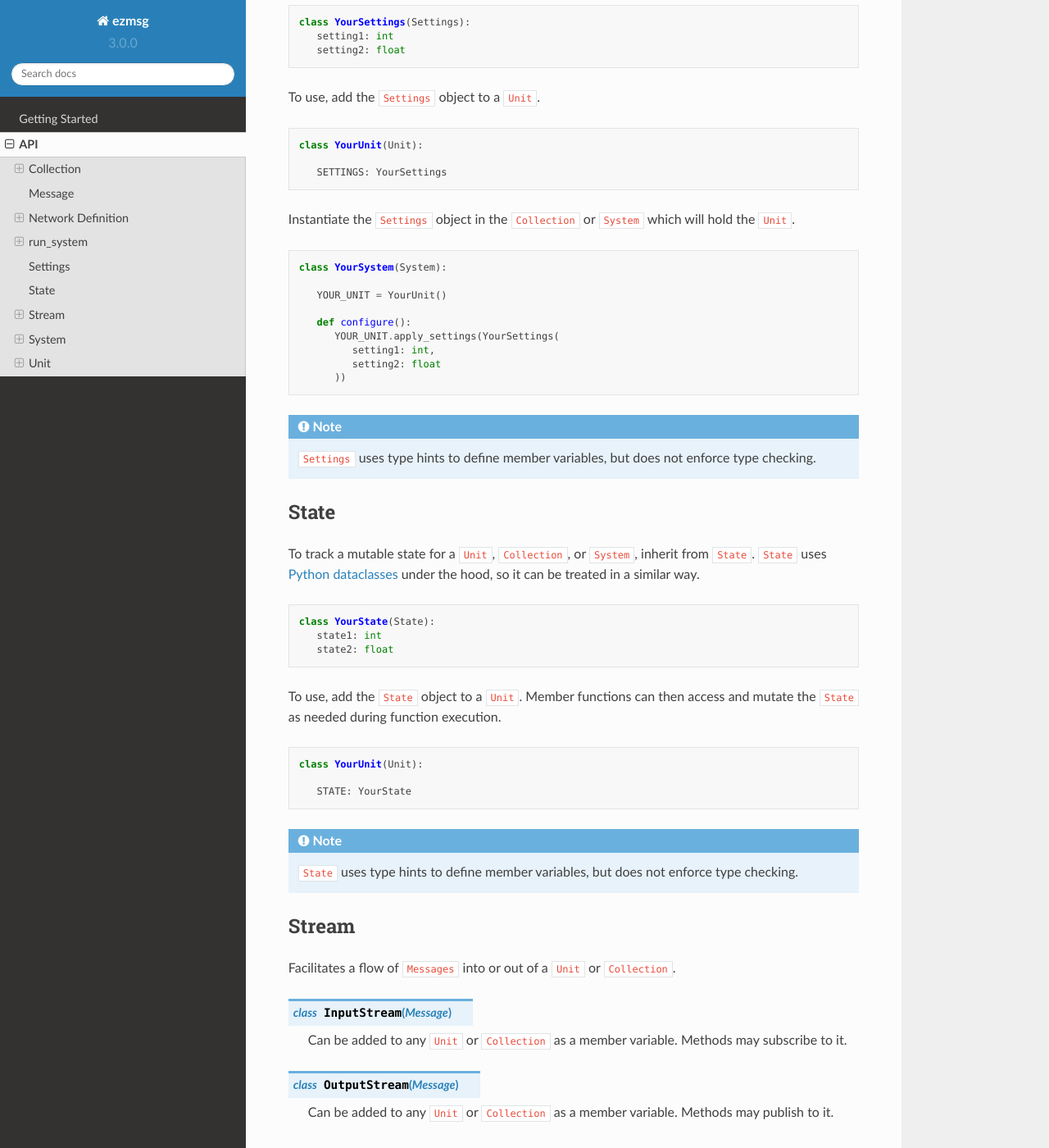
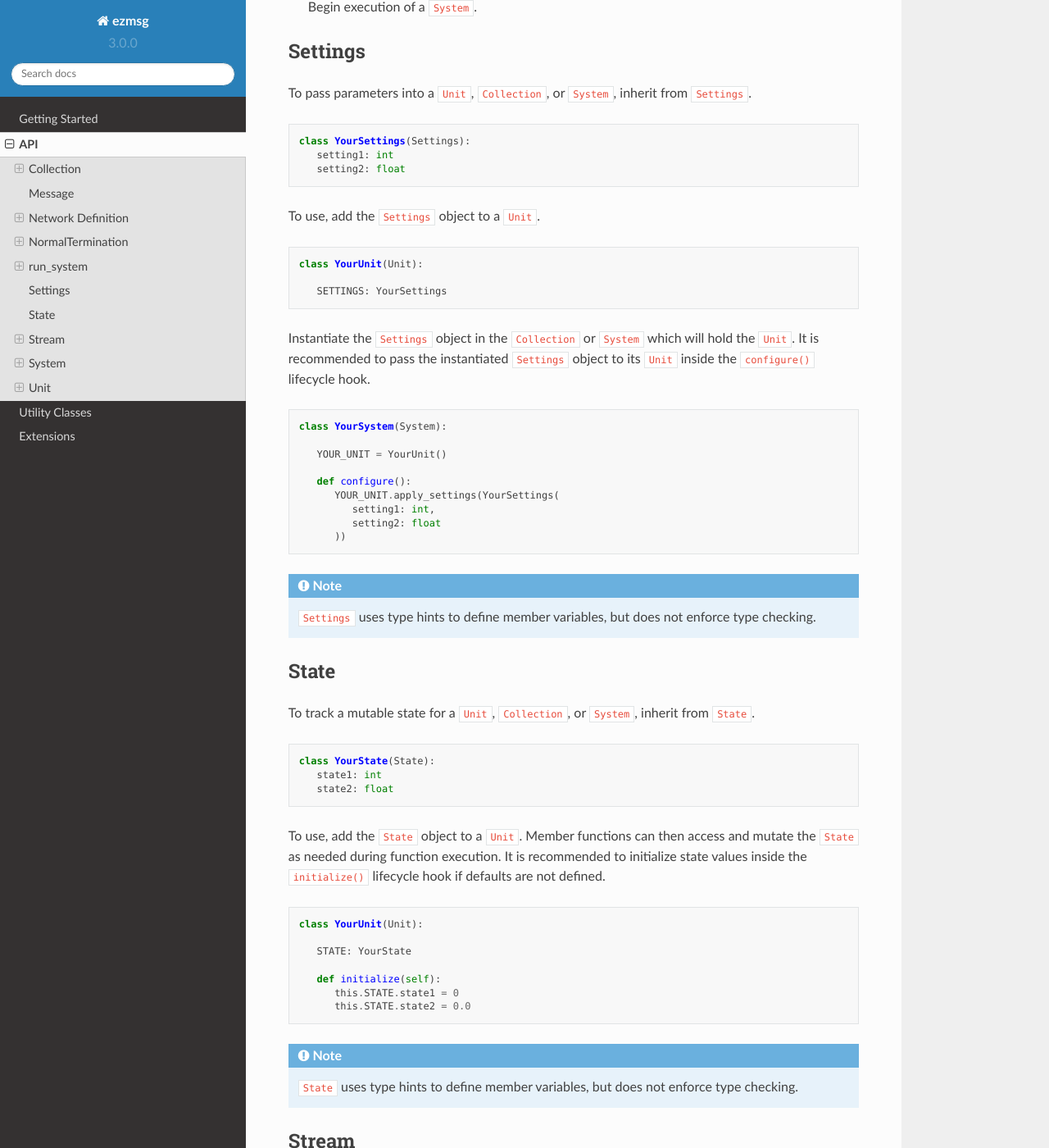
Before and after one commit to hannahgooden/readthedocs-sandbox, a Sphinx documentation site: the page built from docs/source/api.rst, in a window 1280 px wide and 1400 px high, scrolled down 1560 px. Shown: the whole window at 82% size. Built offline with Sphinx 7.4.7 and the Read the Docs theme 2.0.0, drawn with Linux system fonts in a browser that asks for light colours; some of the changed text lies outside the part shown.

Commit message:
Create utils page

```diff
--- a/docs/source/api.rst
+++ b/docs/source/api.rst
@@ -12,6 +12,8 @@
 
 Lifecycle Hooks
 ^^^^^^^^^^^^^^^
+
+The following lifecycle hooks in the ``Collection`` class can be overridden:
 
 .. py:method:: configure( self )
 
@@ -31,7 +33,7 @@
 Message
 -------
 
-To define unique data types, inherit from ``Message``. Messages use `Python dataclasses <https://docs.python.org/3/library/dataclasses.html>`_ under the hood, so they can be treated in a similar way.
+To define unique data types, inherit from ``Message``.
 
 .. code-block:: python
 
@@ -45,11 +47,18 @@
 Network Definition
 ------------------
 
-.. py:class:: NetworkDefinition()
+.. py:class:: NetworkDefinition
 
    Wrapper on ``Iterator[Tuple[OutputStream, InputStream]]``.
 
 .. _run-system:
+
+NormalTermination
+-----------------
+
+.. py:class:: NormalTermination
+
+   A type of ``Exception`` which signals to ``ezmsg`` that the ``System`` can be shut down gracefully.
 
 run_system
 ----------
@@ -61,7 +70,7 @@
 Settings
 --------
 
-To pass parameters into a ``Unit``, ``Collection``, or ``System``, inherit from ``Settings``. ``Settings`` uses `Python dataclasses <https://docs.python.org/3/library/dataclasses.html>`_ under the hood, so it can be treated in a similar way.
+To pass parameters into a ``Unit``, ``Collection``, or ``System``, inherit from ``Settings``.
 
 .. code-block:: python
 
@@ -77,7 +86,7 @@
 
       SETTINGS: YourSettings
 
-Instantiate the ``Settings`` object in the ``Collection`` or ``System`` which will hold the ``Unit``.
+Instantiate the ``Settings`` object in the ``Collection`` or ``System`` which will hold the ``Unit``. It is recommended to pass the instantiated ``Settings`` object to its ``Unit`` inside the ``configure()`` lifecycle hook.
 
 .. code-block:: python
 
@@ -97,7 +106,7 @@
 State
 -----
 
-To track a mutable state for a ``Unit``, ``Collection``, or ``System``, inherit from ``State``. ``State`` uses `Python dataclasses <https://docs.python.org/3/library/dataclasses.html>`_ under the hood, so it can be treated in a similar way.
+To track a mutable state for a ``Unit``, ``Collection``, or ``System``, inherit from ``State``.
 
 .. code-block:: python
 
@@ -105,13 +114,17 @@
       state1: int
       state2: float
 
-To use, add the ``State`` object to a ``Unit``. Member functions can then access and mutate the ``State`` as needed during function execution.
+To use, add the ``State`` object to a ``Unit``. Member functions can then access and mutate the ``State`` as needed during function execution. It is recommended to initialize state values inside the ``initialize()`` lifecycle hook if defaults are not defined.
 
 .. code-block:: python
 
    class YourUnit(Unit):
 
       STATE: YourState
+
+      def initialize(self):
+         this.STATE.state1 = 0
+         this.STATE.state2 = 0.0
 
 .. note::
    ``State`` uses type hints to define member variables, but does not enforce type checking.
@@ -137,6 +150,8 @@
 
 Lifecycle Hooks
 ^^^^^^^^^^^^^^^
+
+The following lifecycle hooks for ``System`` can be overridden:
 
 .. py:method:: configure( self )
 
@@ -165,7 +180,7 @@
 
 .. py:method:: initialize( self )
 
-   Runs when the ``Unit`` is instantiated. All required parameters for ``State`` variables must have be given values in this lifecycle hook if they do not have defaults already defined.
+   Runs when the ``Unit`` is instantiated.
 
 .. py:method:: shutdown( self )
 
--- /dev/null
+++ b/docs/source/utils.rst
@@ -0,0 +1,2 @@
+Utility Classes
+===============
```
Also changed, not shown: docs/source/index.rst (+2 -7 lines), docs/source/usage.rst (deleted, +0 -33 lines).
